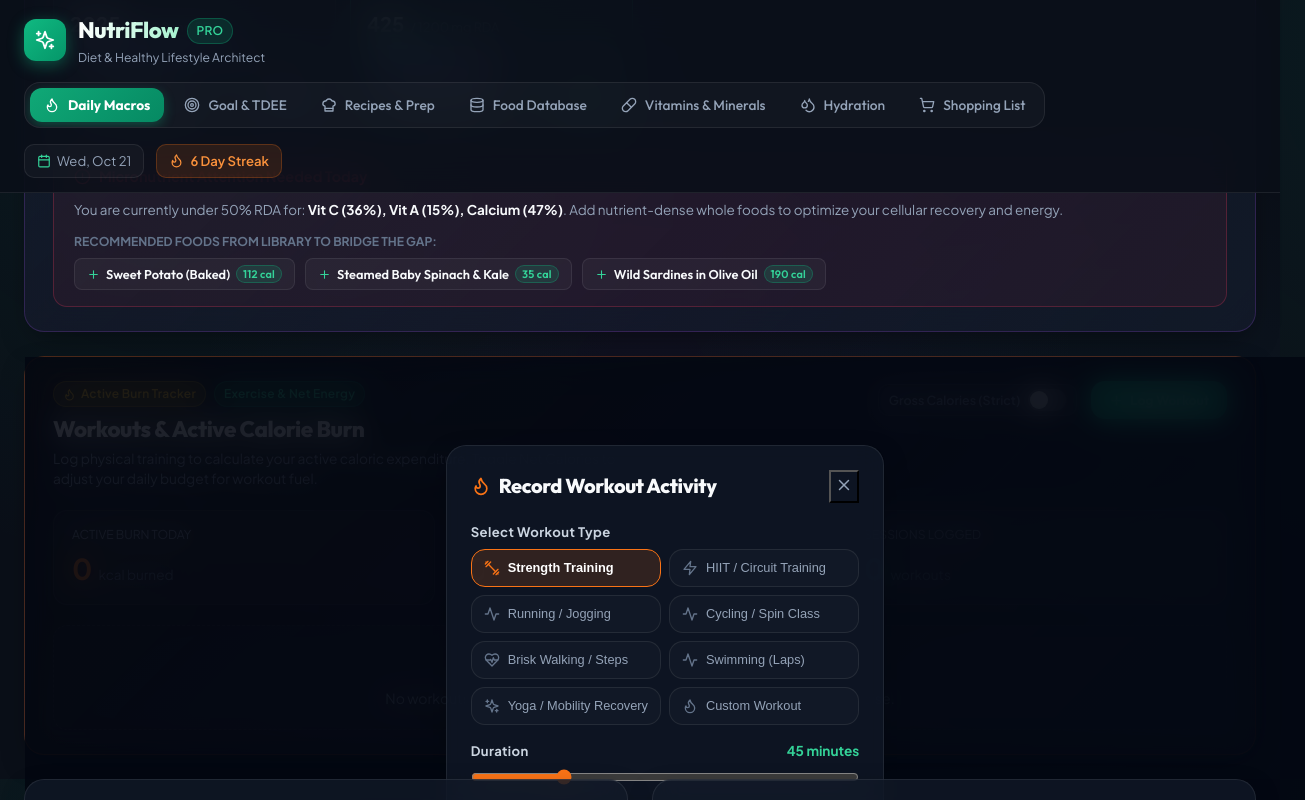
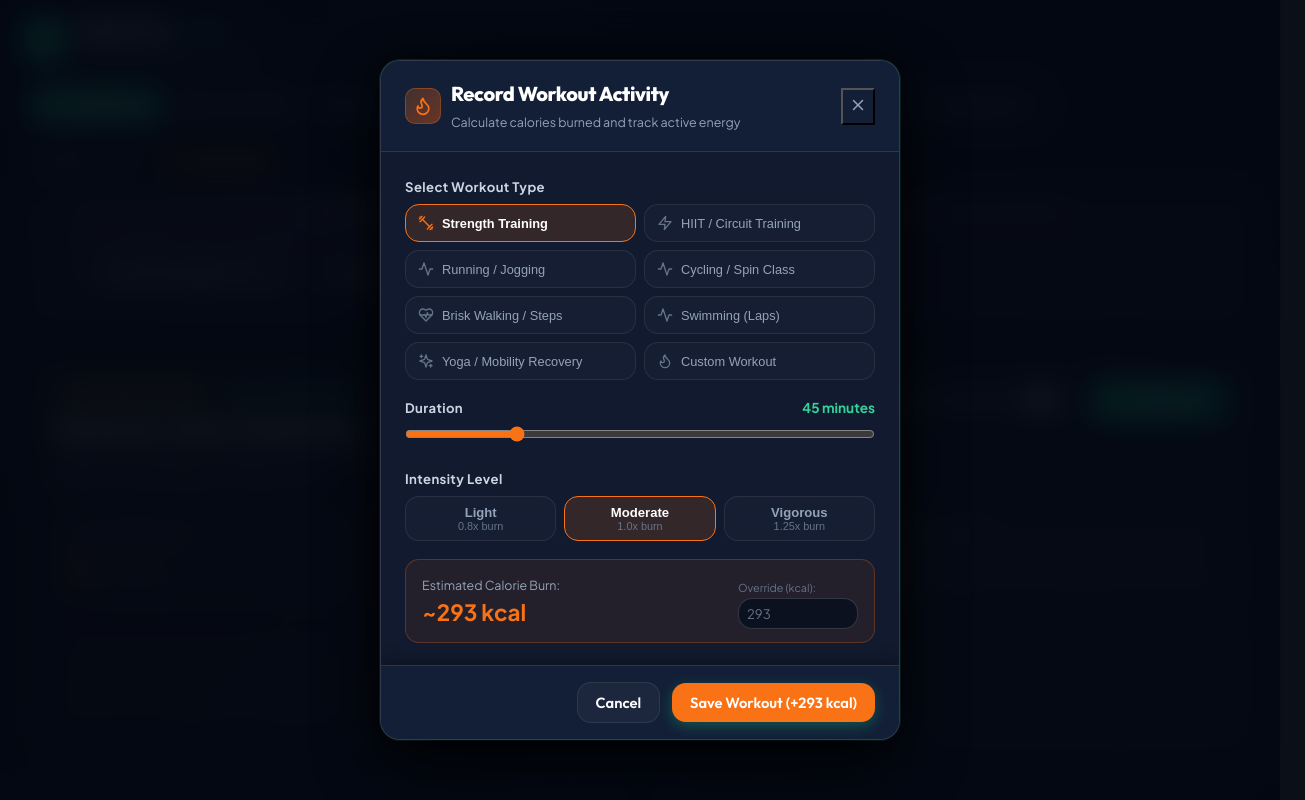
Before and after one commit to roie058/dietManeger, a React (Vite) app: page / in a window 1280 px wide. Both pictures are taken after a click on the button "Log Workout". Shown: the part 1621-2421 px from the top of the page, 1305 px wide, since content can reach past the window. Built offline with nearby package versions, Linux system fonts and the light colour scheme.

Commit message:
fix(modal): portal modals to document.body with modal-card structure to prevent containment clipping

```diff
--- a/src/components/ExerciseTracker.jsx
+++ b/src/components/ExerciseTracker.jsx
@@ -1,4 +1,5 @@
 import React, { useState } from 'react'
+import { createPortal } from 'react-dom'
 import {
   Flame,
   Dumbbell,
@@ -330,20 +331,57 @@
       )}
 
       {/* Log Workout Modal */}
-      {showModal && (
-        <div className="modal-backdrop" onClick={() => setShowModal(false)}>
-          <div className="modal-content glass-panel" onClick={e => e.stopPropagation()} style={{ maxWidth: '480px', padding: '24px' }}>
-            <div style={{ display: 'flex', justifyContent: 'space-between', alignItems: 'center', marginBottom: '16px' }}>
-              <div style={{ display: 'flex', alignItems: 'center', gap: '8px' }}>
+      {showModal && createPortal(
+        <div
+          className="modal-backdrop"
+          onClick={() => setShowModal(false)}
+          role="dialog"
+          aria-modal="true"
+          aria-labelledby="record-workout-title"
+        >
+          <div
+            className="modal-card"
+            onClick={e => e.stopPropagation()}
+            style={{ maxWidth: '520px' }}
+          >
+            {/* Modal Header */}
+            <div className="modal-header">
+              <div style={{ display: 'flex', alignItems: 'center', gap: '10px' }}>
+                <div style={{
+                  width: '36px',
+                  height: '36px',
+                  borderRadius: '10px',
+                  background: 'linear-gradient(135deg, rgba(249, 115, 22, 0.2) 0%, rgba(234, 88, 12, 0.4) 100%)',
+                  display: 'flex',
+                  alignItems: 'center',
+                  justifyContent: 'center',
+                  border: '1px solid rgba(249, 115, 22, 0.3)'
+                }}>
                   <Flame size={20} color="var(--accent-orange)" />
-                <h3 style={{ fontSize: '1.25rem', fontWeight: '800' }}>Record Workout Activity</h3>
                 </div>
-              <button onClick={() => setShowModal(false)} className="btn-ghost" style={{ padding: '4px' }}>
+                <div>
+                  <h3 id="record-workout-title" style={{ fontSize: '1.25rem', fontWeight: '800', color: '#fff' }}>
+                    Record Workout Activity
+                  </h3>
+                  <span style={{ fontSize: '0.78rem', color: 'var(--text-muted)' }}>
+                    Calculate calories burned and track active energy
+                  </span>
+                </div>
+              </div>
+              <button
+                type="button"
+                onClick={() => setShowModal(false)}
+                className="btn-ghost"
+                style={{ padding: '6px' }}
+                aria-label="Close workout modal"
+              >
                 <X size={18} />
               </button>
             </div>
 
-            <form onSubmit={handleSubmitWorkout} style={{ display: 'flex', flexDirection: 'column', gap: '16px' }}>
+            {/* Form */}
+            <form onSubmit={handleSubmitWorkout} style={{ display: 'flex', flexDirection: 'column', minHeight: 0, overflow: 'hidden' }}>
+              <div className="modal-body" style={{ display: 'flex', flexDirection: 'column', gap: '18px' }}>
                 {/* Activity Preset selector */}
                 <div>
                   <label className="input-label" htmlFor="workout-activity-select">Select Workout Type</label>
@@ -464,7 +502,7 @@
                       ~{calculatedCalories} kcal
                     </div>
                   </div>
-                <div style={{ width: '110px' }}>
+                  <div style={{ width: '120px' }}>
                     <label htmlFor="workout-override-cals" style={{ fontSize: '0.68rem', color: 'var(--text-dim)' }}>Override (kcal):</label>
                     <input
                       id="workout-override-cals"
@@ -475,13 +513,22 @@
                       value={customCalories}
                       onChange={e => setCustomCalories(e.target.value)}
                       className="input-field"
-                    style={{ padding: '4px 8px', fontSize: '0.82rem' }}
+                      style={{ padding: '6px 8px', fontSize: '0.82rem' }}
                     />
                   </div>
                 </div>
+              </div>
 
-              {/* Submit Buttons */}
-              <div style={{ display: 'flex', justifyContent: 'flex-end', gap: '10px', marginTop: '6px' }}>
+              {/* Modal Footer */}
+              <div className="modal-footer" style={{
+                display: 'flex',
+                justifyContent: 'flex-end',
+                gap: '12px',
+                padding: '16px 24px',
+                borderTop: '1px solid rgba(255, 255, 255, 0.1)',
+                background: '#131f37',
+                flexShrink: 0
+              }}>
                 <button type="button" onClick={() => setShowModal(false)} className="btn btn-secondary">
                   Cancel
                 </button>
@@ -491,7 +538,8 @@
               </div>
             </form>
           </div>
-        </div>
+        </div>,
+        document.body
       )}
 
     </div>
--- a/src/components/HistoricalAnalytics.jsx
+++ b/src/components/HistoricalAnalytics.jsx
@@ -1,4 +1,5 @@
 import React, { useState, useMemo } from 'react'
+import { createPortal } from 'react-dom'
 import {
   TrendingDown,
   TrendingUp,
@@ -495,16 +496,37 @@
       </div>
 
       {/* Log Weight Modal */}
-      {showWeightModal && (
-        <div className="modal-backdrop" onClick={() => setShowWeightModal(false)}>
-          <div className="modal-content glass-panel" onClick={e => e.stopPropagation()} style={{ maxWidth: '420px', padding: '24px' }}>
-            <h3 style={{ fontSize: '1.25rem', fontWeight: '700', marginBottom: '8px' }}>
+      {showWeightModal && createPortal(
+        <div
+          className="modal-backdrop"
+          onClick={() => setShowWeightModal(false)}
+          role="dialog"
+          aria-modal="true"
+        >
+          <div
+            className="modal-card"
+            onClick={e => e.stopPropagation()}
+            style={{ maxWidth: '440px' }}
+          >
+            <div className="modal-header">
+              <h3 style={{ fontSize: '1.25rem', fontWeight: '700', color: '#fff', margin: 0 }}>
                 Log Weight for {formatDisplayDate(selectedDate || todayStr)}
               </h3>
-            <p style={{ fontSize: '0.85rem', color: 'var(--text-muted)', marginBottom: '16px' }}>
+              <button
+                type="button"
+                onClick={() => setShowWeightModal(false)}
+                className="btn-ghost"
+                style={{ padding: '4px' }}
+                aria-label="Close weight modal"
+              >
+                ✕
+              </button>
+            </div>
+            <form onSubmit={handleSaveWeight} style={{ display: 'flex', flexDirection: 'column', minHeight: 0 }}>
+              <div className="modal-body" style={{ display: 'flex', flexDirection: 'column', gap: '14px' }}>
+                <p style={{ fontSize: '0.85rem', color: 'var(--text-muted)', margin: 0 }}>
                   Weigh yourself in the morning under consistent conditions for greatest trend accuracy.
                 </p>
-            <form onSubmit={handleSaveWeight} style={{ display: 'flex', flexDirection: 'column', gap: '14px' }}>
                 <div>
                   <label className="input-label" htmlFor="historical-weight-input">Weight (kg)</label>
                   <input
@@ -521,7 +543,8 @@
                     className="input-field"
                   />
                 </div>
-              <div style={{ display: 'flex', justifyContent: 'flex-end', gap: '10px' }}>
+              </div>
+              <div className="modal-footer" style={{ display: 'flex', justifyContent: 'flex-end', gap: '10px', padding: '16px 24px', borderTop: '1px solid rgba(255,255,255,0.1)', background: '#131f37' }}>
                 <button type="button" onClick={() => setShowWeightModal(false)} className="btn btn-secondary">
                   Cancel
                 </button>
@@ -531,7 +554,8 @@
               </div>
             </form>
           </div>
-        </div>
+        </div>,
+        document.body
       )}
 
     </div>
--- a/src/components/WeeklyMealCalendar.jsx
+++ b/src/components/WeeklyMealCalendar.jsx
@@ -1,4 +1,5 @@
 import React, { useState, useEffect, useMemo } from 'react'
+import { createPortal } from 'react-dom'
 import {
   Calendar,
   ShoppingCart,
@@ -722,31 +723,18 @@
       </div>
 
       {/* Assign Meal Modal */}
-      {assigningSlot && (
-        <div style={{
-          position: 'fixed',
-          top: 0,
-          left: 0,
-          right: 0,
-          bottom: 0,
-          background: 'rgba(0,0,0,0.75)',
-          backdropFilter: 'blur(8px)',
-          display: 'flex',
-          alignItems: 'center',
-          justifyContent: 'center',
-          zIndex: 1000,
-          padding: '20px'
-        }}>
-          <div className="glass-panel" style={{
-            width: '100%',
-            maxWidth: '640px',
-            maxHeight: '90vh',
-            display: 'flex',
-            flexDirection: 'column',
-            overflow: 'hidden',
-            border: '1px solid var(--border-color)',
-            boxShadow: '0 24px 48px rgba(0,0,0,0.5)'
-          }}>
+      {assigningSlot && createPortal(
+        <div
+          className="modal-backdrop"
+          onClick={() => setAssigningSlot(null)}
+          role="dialog"
+          aria-modal="true"
+        >
+          <div
+            className="modal-card"
+            onClick={e => e.stopPropagation()}
+            style={{ maxWidth: '640px' }}
+          >
             {/* Modal Header */}
             <div style={{
               padding: '20px 24px',
@@ -1006,35 +994,23 @@
               )}
             </div>
           </div>
-        </div>
+        </div>,
+        document.body
       )}
 
       {/* Auto-Shopping List Consolidation Modal */}
-      {isShoppingPreviewOpen && (
-        <div style={{
-          position: 'fixed',
-          top: 0,
-          left: 0,
-          right: 0,
-          bottom: 0,
-          background: 'rgba(0,0,0,0.8)',
-          backdropFilter: 'blur(8px)',
-          display: 'flex',
-          alignItems: 'center',
-          justifyContent: 'center',
-          zIndex: 1000,
-          padding: '20px'
-        }}>
-          <div className="glass-panel" style={{
-            width: '100%',
-            maxWidth: '680px',
-            maxHeight: '90vh',
-            display: 'flex',
-            flexDirection: 'column',
-            overflow: 'hidden',
-            border: '1px solid var(--border-color)',
-            boxShadow: '0 24px 48px rgba(0,0,0,0.5)'
-          }}>
+      {isShoppingPreviewOpen && createPortal(
+        <div
+          className="modal-backdrop"
+          onClick={() => setIsShoppingPreviewOpen(false)}
+          role="dialog"
+          aria-modal="true"
+        >
+          <div
+            className="modal-card"
+            onClick={e => e.stopPropagation()}
+            style={{ maxWidth: '680px' }}
+          >
             {/* Header */}
             <div style={{
               padding: '20px 24px',
@@ -1154,7 +1130,8 @@
             </div>
 
           </div>
-        </div>
+        </div>,
+        document.body
       )}
 
     </div>
```
Lines whose indentation alone changed are shown as unchanged.
